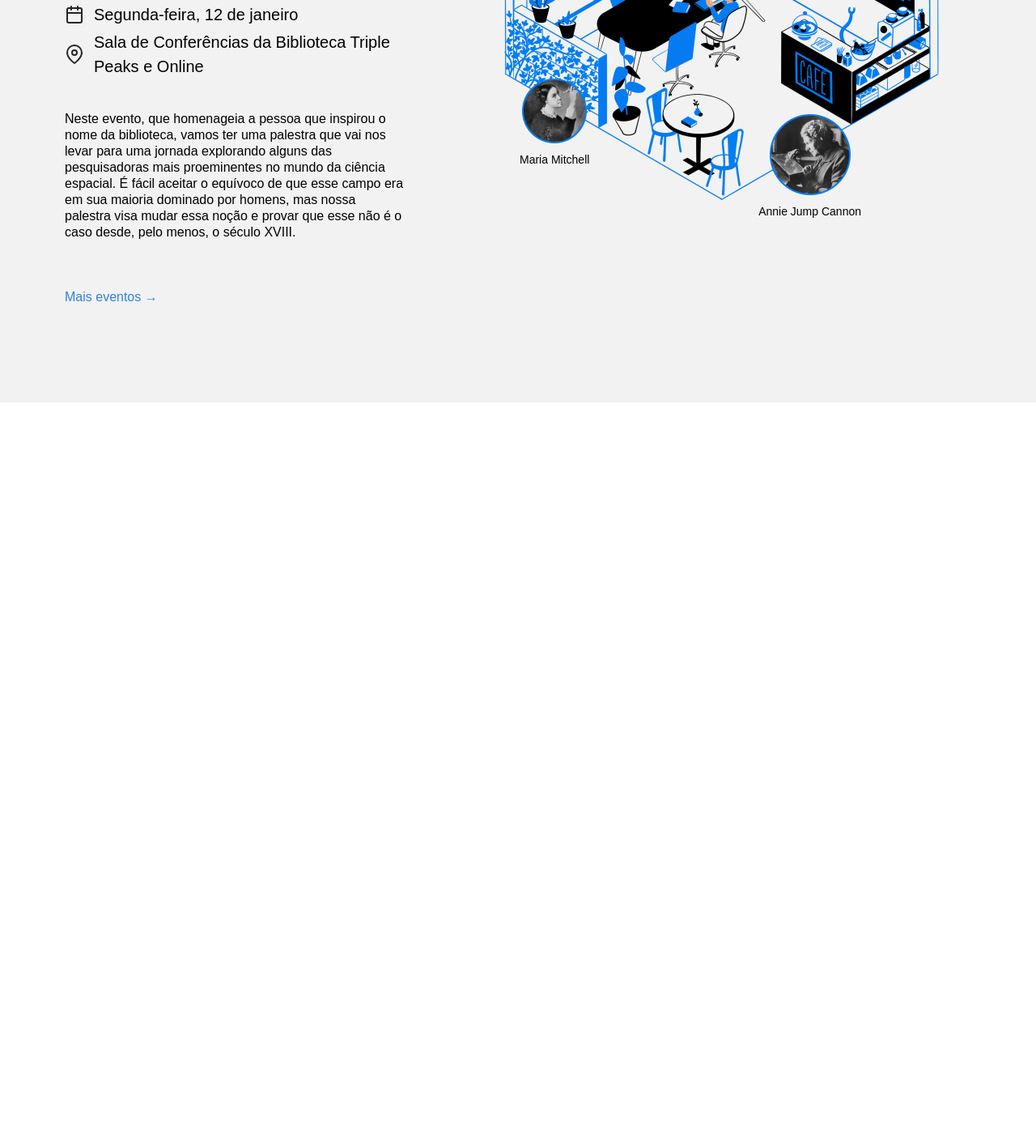
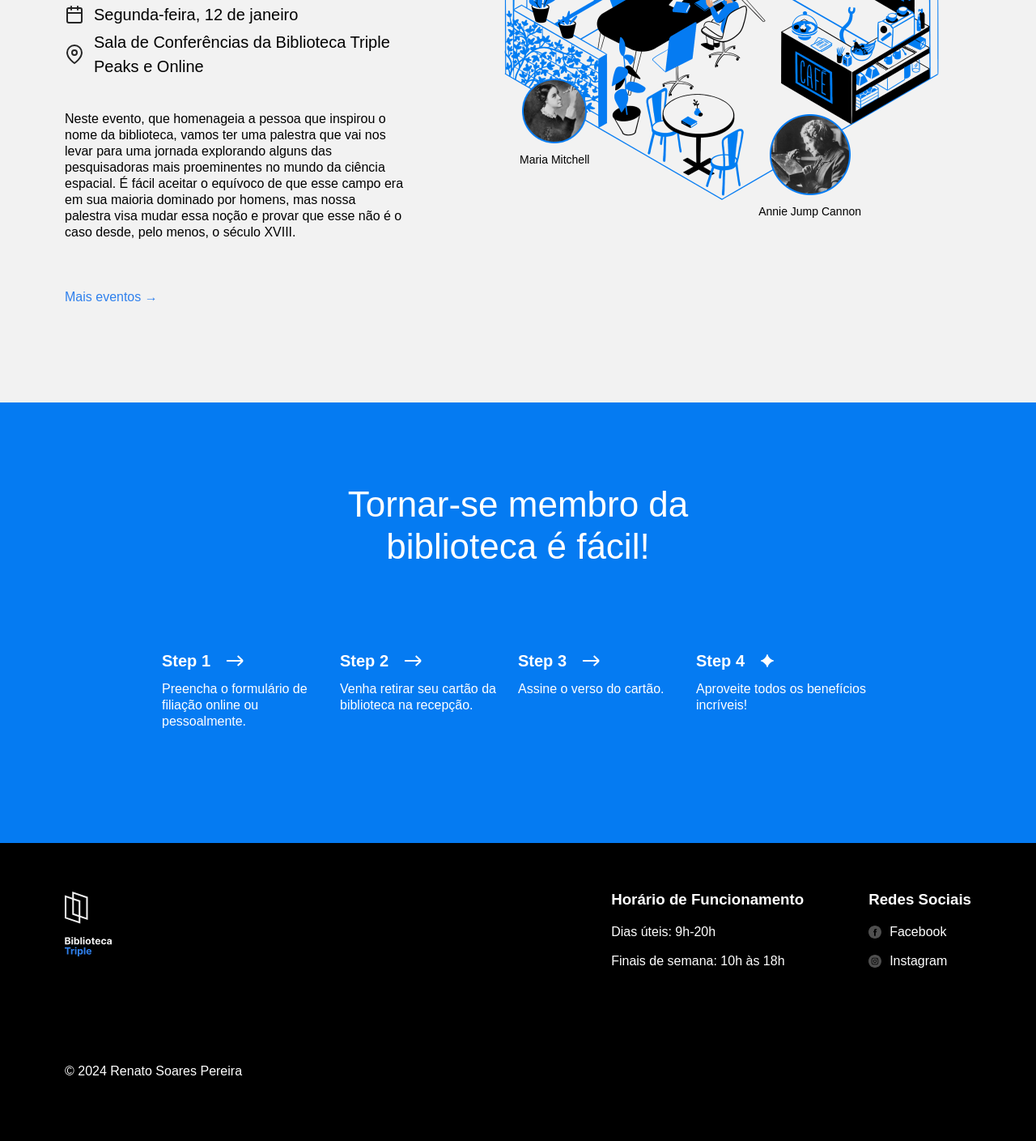
Before and after one commit to datasetsprojeto/web_project_library, a plain HTML site: page index.html in a window 1280 px wide. Shown: the part 2561-3970 px from the top of the page at 81% size. Before the commit the page ends 3058 px from the top, so only its background shows below. Drawn offline with Linux system fonts and the light colour scheme.

Commit message:
Project 3.3

```diff
--- a/index.html
+++ b/index.html
@@ -225,7 +225,109 @@
             </div>
           </div>
         </section>
+
+        <section class="membership">
+          <h2 class="membership__title">
+            Tornar-se membro da biblioteca é fácil!
+          </h2>
+          <ul class="membership__steps">
+            <li class="step">
+              <h3 class="step__title">
+                Step 1
+                <img
+                  src="./images/icon_step_forward.svg"
+                  alt="icon forward"
+                  class="step__icon"
+                />
+              </h3>
+              <p class="step__description">
+                Preencha o formulário de filiação online ou pessoalmente.
+              </p>
+            </li>
+            <li class="step">
+              <h3 class="step__title">
+                Step 2
+                <img
+                  src="./images/icon_step_forward.svg"
+                  alt="icon forward"
+                  class="step__icon"
+                />
+              </h3>
+              <p class="step__description">
+                Venha retirar seu cartão da biblioteca na recepção.
+              </p>
+            </li>
+            <li class="step">
+              <h3 class="step__title">
+                Step 3
+                <img
+                  src="./images/icon_step_forward.svg"
+                  alt="icon forward"
+                  class="step__icon"
+                />
+              </h3>
+              <p class="step__description">Assine o verso do cartão.</p>
+            </li>
+            <li class="step">
+              <h3 class="step__title">
+                Step 4
+                <img
+                  src="./images/icon_step_finish.svg"
+                  alt="icon finish"
+                  class="step__icon"
+                />
+              </h3>
+              <p class="step__description">
+                Aproveite todos os benefícios incríveis!
+              </p>
+            </li>
+          </ul>
+        </section>
       </main>
+      <footer class="footer">
+        <div class="footer__columns">
+          <div class="footer__column">
+            <img
+              src="./images/logo_white.svg"
+              alt="Logotipo da Biblioteca Triple Peaks"
+              class="footer__logo"
+            />
+          </div>
+          <div class="footer__column footer__column_content_hours">
+            <h3 class="footer__column-heading">Horário de Funcionamento</h3>
+            <ul class="footer__list">
+              <li class="footer__list-item">Dias úteis: 9h-20h</li>
+              <li class="footer__list-item">Finais de semana: 10h às 18h</li>
+            </ul>
+          </div>
+          <div class="footer__column footer__column_content_social">
+            <h3 class="footer__column-heading">Redes Sociais</h3>
+            <ul class="footer__list">
+              <li class="footer__list-item">
+                <a href="#" class="footer__column-link">
+                  <img
+                    src="./images/facebook_white.svg"
+                    alt="Facebook icon"
+                    class="footer__social-icon"
+                  />
+                  Facebook
+                </a>
+              </li>
+              <li class="footer__list-item">
+                <a href="#" class="footer__column-link">
+                  <img
+                    src="./images/instagram_white.svg"
+                    alt="Instagram icon"
+                    class="footer__social-icon"
+                  />
+                  Instagram
+                </a>
+              </li>
+            </ul>
+          </div>
+        </div>
+        <p class="footer__copyright">© 2024 Renato Soares Pereira</p>
+      </footer>
     </div>
   </body>
 </html>
--- a/styles/style.css
+++ b/styles/style.css
@@ -287,3 +287,106 @@
   font-size: 14px;
   margin: 0;
 }
+
+.membership {
+  padding: 100px 0 140px;
+  background-color: #057bf2;
+  color: #ffffff;
+}
+
+.membership__title {
+  max-width: 574px;
+  margin: 0 auto;
+  text-align: center;
+  font-size: 44px;
+  font-weight: 500;
+  line-height: 52px;
+}
+
+.membership__steps {
+  list-style-type: none;
+  padding: 0;
+  margin: 100px 0 0;
+  display: flex;
+  justify-content: center;
+}
+
+.step {
+  flex-basis: 220px;
+  max-width: 220px;
+  row-gap: 40px;
+}
+
+.step__title {
+  margin: 0;
+  font-size: 20px;
+  line-height: 30px;
+  font-weight: 700;
+  display: flex;
+  align-items: center;
+}
+
+.step__icon {
+  margin-left: 20px;
+}
+
+.step__description {
+  margin: 10px 0 0;
+}
+
+.footer {
+  box-sizing: border-box;
+  background-color: #000000;
+  color: white;
+  padding: 60px 80px;
+}
+
+.footer__columns {
+  display: flex;
+}
+
+.footer__column_content_hours {
+  margin-left: auto;
+}
+
+.footer__column_content_social {
+  margin-left: 80px;
+}
+
+.footer__logo {
+  width: 58px;
+  height: 80px;
+}
+
+.footer__column-heading {
+  margin: 0;
+  margin-bottom: 20px;
+}
+
+.footer__list {
+  /* O código abaixo remove os estilos do navegador padrão para listas */
+  list-style-type: none;
+  padding: 0;
+  margin: 0;
+}
+
+.footer__list-item {
+  margin-bottom: 16px;
+}
+
+.footer__column-link {
+  color: white;
+  text-decoration: none;
+  display: flex;
+  align-items: center;
+  gap: 10px;
+}
+
+.footer__social-icon {
+  width: 16px;
+  height: 16px;
+}
+
+.footer__copyright {
+  margin-top: 100px;
+}
```
